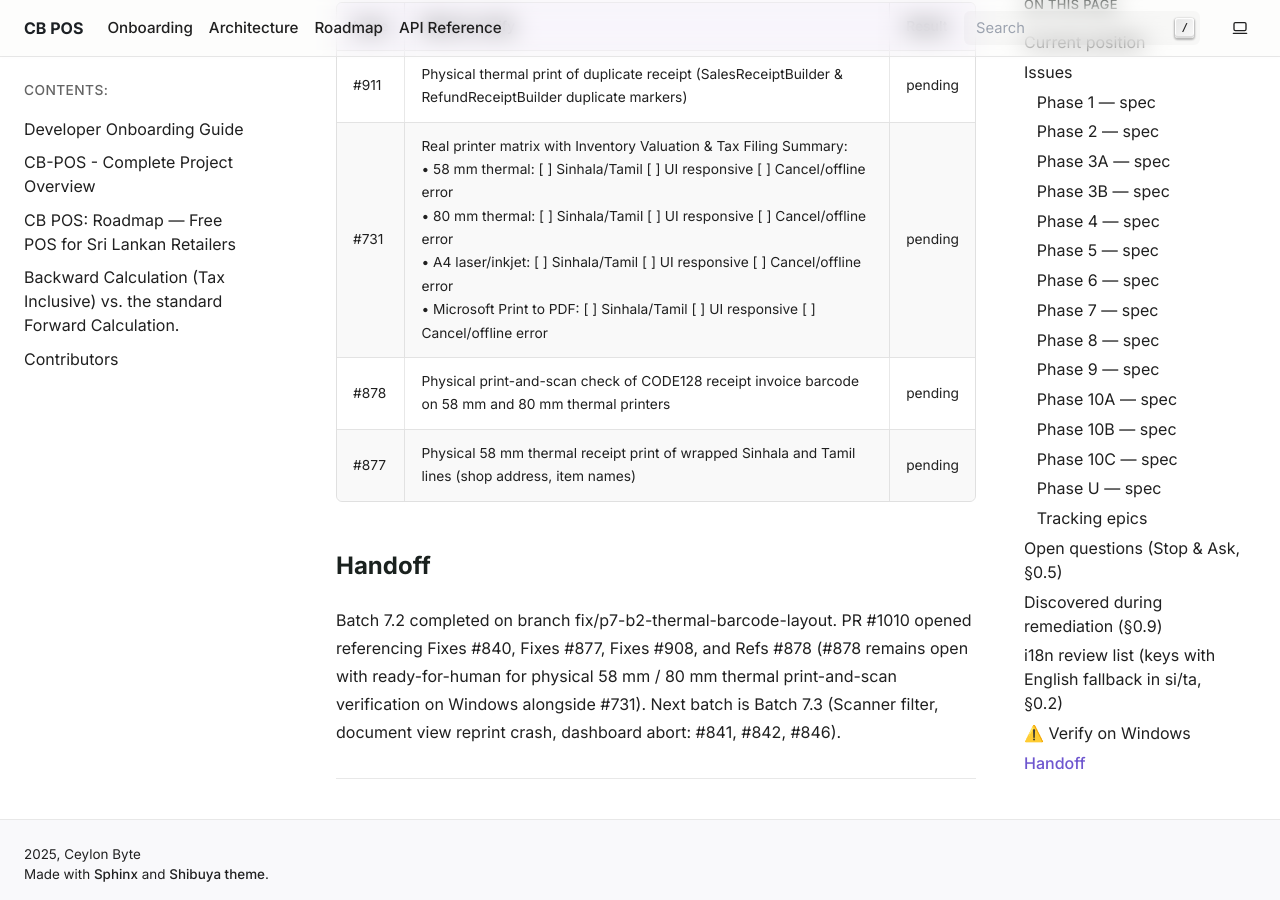
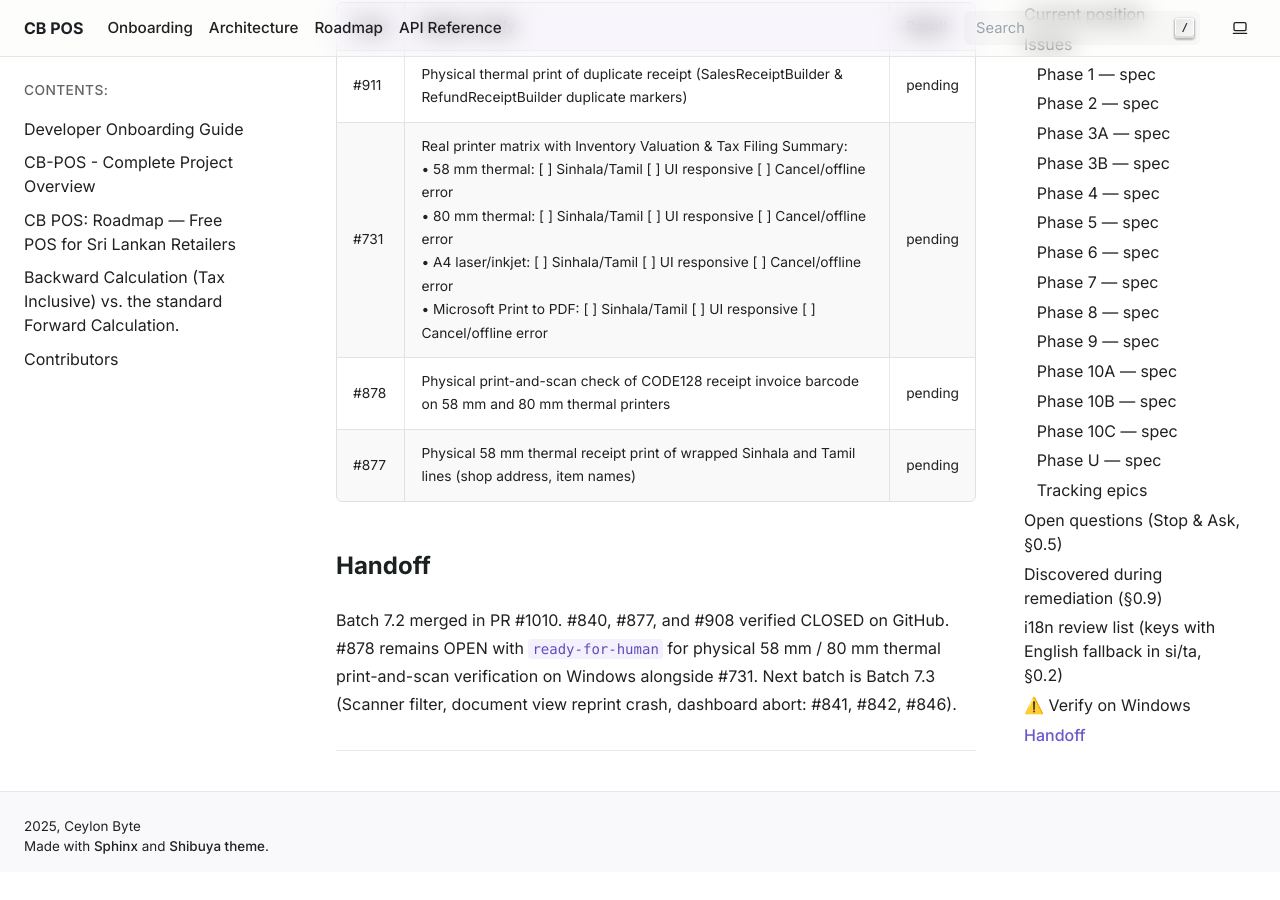
Before and after one commit to HMAHD/CB-POS, a Sphinx documentation site: the page built from docs/remediation/PROGRESS.md, in a window 1280 px wide and 900 px high, scrolled down 27325 px. Built offline with Sphinx 7.4.7, drawn with Linux system fonts in a browser that asks for light colours; pages that are not in the unit, such as notebooks, are missing from menus; after the commit the page ends 28197 px from its top, so only the background shows below that; some of the changed text lies outside the part shown.

Commit message:
docs(progress): record merge of Batch 7.2 PR #1010

```diff
--- a/docs/remediation/PROGRESS.md
+++ b/docs/remediation/PROGRESS.md
@@ -25,7 +25,7 @@ Statuses: `todo` · `in-progress` · `blocked (Q#)` · `pr-open` · `done` (merg
 
 ## Current position
 
-- Phase: 7 · Batch: 7.2 · Branch: fix/p7-b2-thermal-barcode-layout · PR: #1010 · Last session: 2026-11-10
+- Phase: 7 · Batch: 7.2 (Complete) · Branch: main · PR: #1010 (merged) · Last session: 2026-11-10
 
 ## Issues
 
@@ -170,10 +170,10 @@ Statuses: `todo` · `in-progress` · `blocked (Q#)` · `pr-open` · `done` (merg
 | #803 | Configured A4 printer is ignored; invoices go to the Windows default printer | medium | 7.1 | done | #1008 | 9a8cc00 · _resolve_a4_printer routes A4 invoice to configured printer or falls back to default |
 | #879 | The A4 tax invoice PDF is built synchronously on the UI thread inside checkout | medium | 7.1 | done | #1008 | b08a23f/82dff26/41e2854 · a4_invoice background worker job, eager relationship loading, queue via _print_a4_invoice in print_transaction |
 | #731 | Verify report printing from the background thread on real Windows printers | medium | 7.1 | ready-for-human | #1008 | 190d202 · report_print_main_thread_final setting, queued main-thread print fallback, offline/cancel error checks; real Windows hardware verification matrix pending |
-| #840 | Product labels print without a barcode, because python-escpos rejects CODE128… | high | 7.2 | pr-open | #1010 | fee23fd · choose_barcode helper (EAN13 / CODE128 {C / {B), driver barcode command error handling fails job with job_result and error_occurred, GS k verified on Dummy |
-| #877 | Sinhala/Tamil lines that the builders don't wrap (shop address, customer name… | medium | 7.2 | pr-open | #1010 | 504fc30 · _draw_wrapped shared helper in text_raster.py, wrap overflowing lines with TextWordWrap, dynamic QFontMetrics height, preserve grapheme clusters |
+| #840 | Product labels print without a barcode, because python-escpos rejects CODE128… | high | 7.2 | done | #1010 | fee23fd · choose_barcode helper (EAN13 / CODE128 {C / {B), driver barcode command error handling fails job with job_result and error_occurred, GS k verified on Dummy |
+| #877 | Sinhala/Tamil lines that the builders don't wrap (shop address, customer name… | medium | 7.2 | done | #1010 | 504fc30 · _draw_wrapped shared helper in text_raster.py, wrap overflowing lines with TextWordWrap, dynamic QFontMetrics height, preserve grapheme clusters |
 | #878 | The receipt's CODE39 invoice barcode is wider than the paper at python-escpos… | medium | 7.2 | ready-for-human | #1010 | 1b675f9 · D10 · Pure barcode utilities (barcode.py), calculate_barcode_width, CODE128 {B scaling to paper dot width, height 60, omit if exceeds dots; physical print-and-scan pending |
-| #908 | With "Merge items" on, merged receipt lines print the first line's unit price… | low | 7.2 | pr-open | #1010 | 46ad88b · _merge_items groups by (product_id, unit_price, original_price, is_manual_price), honest printed unit price, accurate per-line savings ((original_price - unit_price) * qty) |
+| #908 | With "Merge items" on, merged receipt lines print the first line's unit price… | low | 7.2 | done | #1010 | 46ad88b · _merge_items groups by (product_id, unit_price, original_price, is_manual_price), honest printed unit price, accurate per-line savings ((original_price - unit_price) * qty) |
 | #841 | The scanner filter counts each keystroke once per widget the key propagates t… | high | 7.3 | todo | | |
 | #842 | After one reprint from Management → Documents, the hidden Document view shows… | high | 7.3 | todo | | |
 | #846 | Dashboard aborts the app (SIGABRT) when re-shown while a load is still running | high | 7.3 | todo | | |
@@ -309,4 +309,4 @@ Statuses: `todo` · `in-progress` · `blocked (Q#)` · `pr-open` · `done` (merg
 | #877 | Physical 58 mm thermal receipt print of wrapped Sinhala and Tamil lines (shop address, item names) | pending |
 
 ## Handoff
-Batch 7.2 completed on branch fix/p7-b2-thermal-barcode-layout. PR #1010 opened referencing Fixes #840, Fixes #877, Fixes #908, and Refs #878 (#878 remains open with ready-for-human for physical 58 mm / 80 mm thermal print-and-scan verification on Windows alongside #731). Next batch is Batch 7.3 (Scanner filter, document view reprint crash, dashboard abort: #841, #842, #846).
+Batch 7.2 merged in PR #1010. #840, #877, and #908 verified CLOSED on GitHub. #878 remains OPEN with `ready-for-human` for physical 58 mm / 80 mm thermal print-and-scan verification on Windows alongside #731. Next batch is Batch 7.3 (Scanner filter, document view reprint crash, dashboard abort: #841, #842, #846).
```
